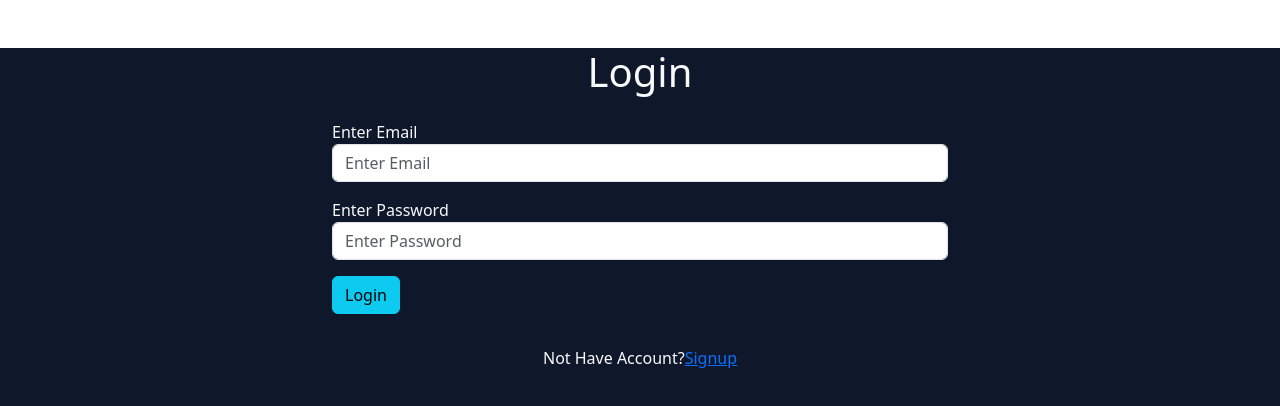
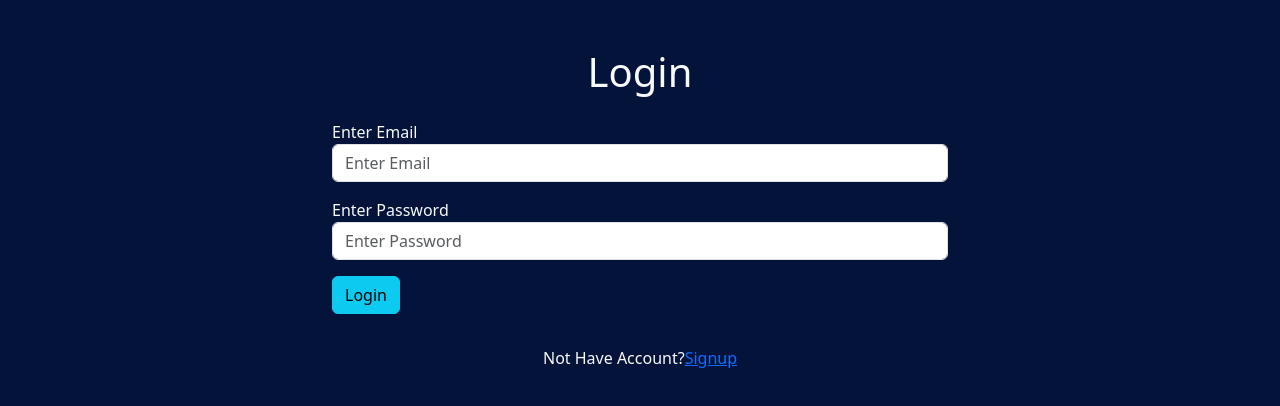
Before and after one commit to Raveena0410/table-tennis-tournament, a React (Vite) app in the folder project/: page / in a window 1280 px wide. Shown: the top 406 px of the page. Built offline with nearby package versions, Linux system fonts and the light colour scheme.

Commit message:
fixed ui and reschedule logic

```diff
--- a/project/src/App.css
+++ b/project/src/App.css
@@ -1,5 +1,15 @@
-body{
+*{
     margin:0;
     padding:0;
-    box-sizing: border-box;
+    box-sizing:border-box;
 }
+
+body{
+    background:#020f2b;
+    min-height:100vh;
+    overflow-x: hidden;
+}
+
+#root{
+    min-height:100vh;
+}
--- a/project/src/Components/TournamentTree.jsx
+++ b/project/src/Components/TournamentTree.jsx
@@ -108,7 +108,7 @@ const TournamentTree = () => {
 
          {/* CALENDAR */}
 
-         <div className="d-flex justify-content-center mb-5">
+         <div className="d-flex justify-content-center mb-5 pb-5">
 
             <Calendar
 
--- a/project/src/index.css
+++ b/project/src/index.css
@@ -1,23 +1,22 @@
-*{
-  margin:0;
-  padding:0;
-  box-sizing:border-box;
-}
-
-
-
+html,
+body,
 #root{
-  background-color:#0F172A;
-  min-height:100vh;
-}
-html,body{
-    margin:0;
-    padding:0;
+    width:100%;
+    min-height:100vh;
     overflow-x:hidden;
     background:#03133a;
 }
 
-.main-container{
-    border:none;
-    box-shadow:none;
+body{
+    overflow-y:auto;
 }
+
+.container,
+.container-fluid{
+    margin-bottom:0 !important;
+    padding-bottom:0 !important;
+}
+
+pre{
+    margin-bottom:0 !important;
+}
```
